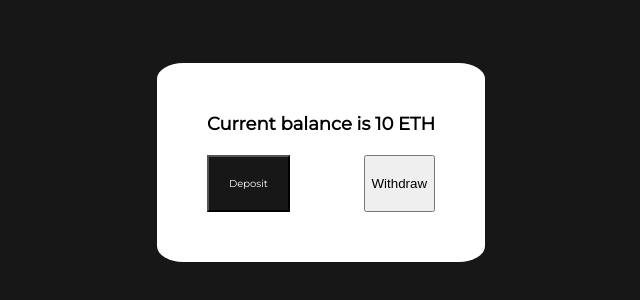
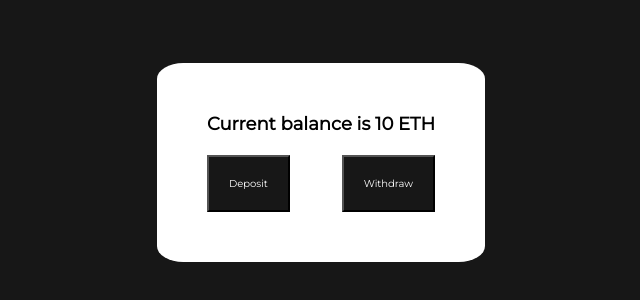
Before and after one commit to itsskofficial/Web3, a React (Create React App) app in the folder faucet/: page / in a window 1280 px wide. Shown: the part 258-558 px from the top of the page, without its empty margins (319-959 px from the left). Built offline with nearby package versions, Linux system fonts and the light colour scheme.

Commit message:
Apr 3, 2023, 11:44 AM

```diff
--- a/faucet/src/css/App.module.css
+++ b/faucet/src/css/App.module.css
@@ -32,7 +32,7 @@
     font-size: 10px;
 }
 
-.deposit{
+.withdraw{
     padding: 20px;
     background-color: #171717;
     font-family: 'Montserrat', sans-serif;
```
